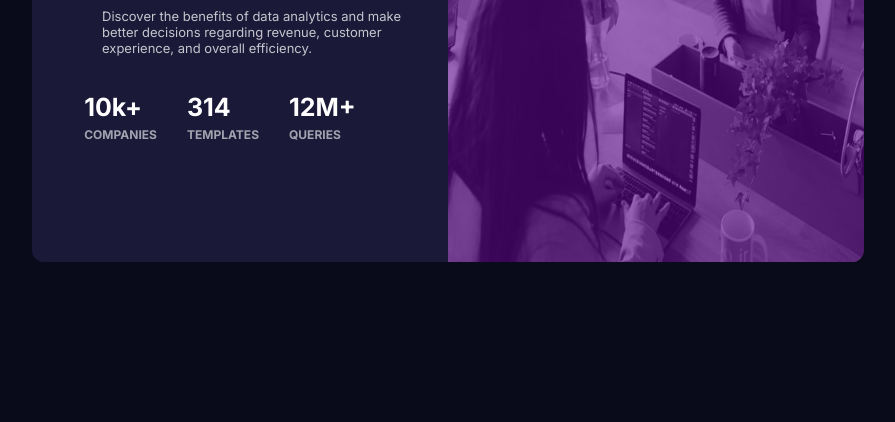
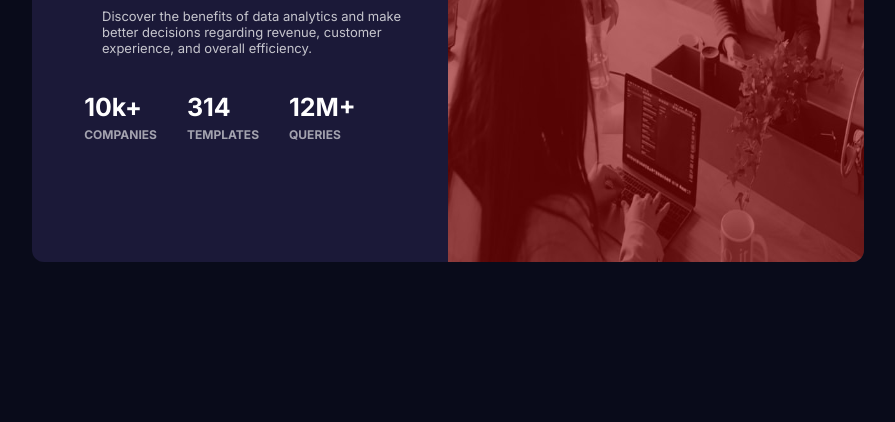
Before and after one commit to the-catalystmc/stats-preview-card, a plain HTML site: page index.html in a window 1280 px wide. Shown: the part 378-800 px from the top of the page, without its empty margins (192-1087 px from the left). Drawn offline with Linux system fonts and the light colour scheme.

Commit message:
Picture test.

```diff
--- a/scss/sections/_stats.scss
+++ b/scss/sections/_stats.scss
@@ -59,7 +59,7 @@ body {
   &__layer {
     border-top-left-radius: 12px;
     border-top-right-radius: 12px;
-    background-color: hsla(277, 92%, 29%, 0.6);
+    background-color: hsla(0, 92%, 29%, 0.6);
     top: 0;
     left: 0;
     width: 100%;
```
Also changed, not shown: css/style.css.
